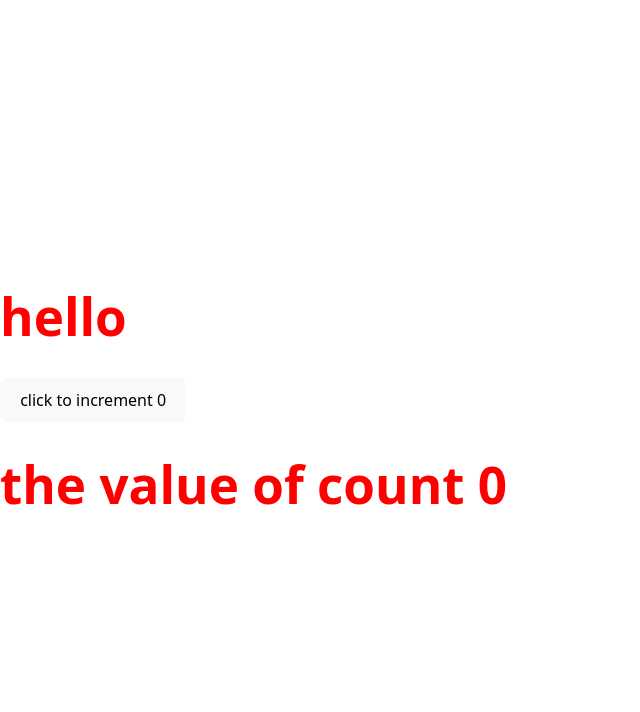
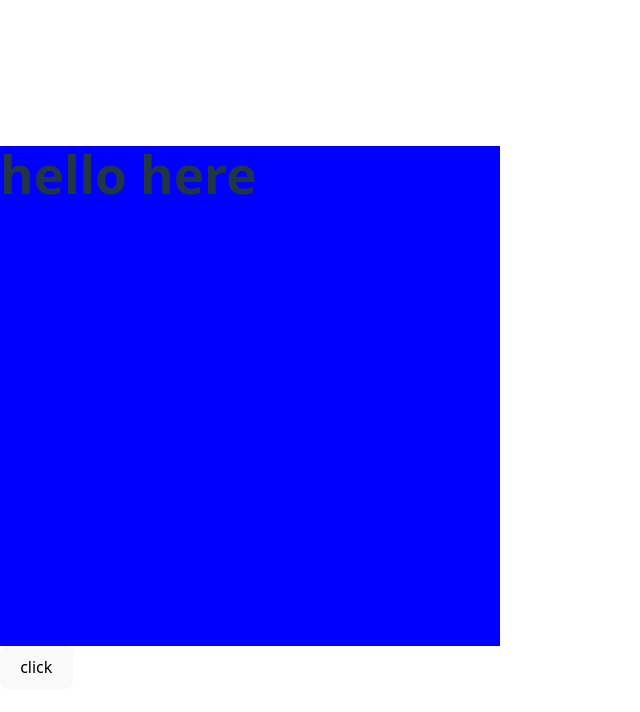
Before and after one commit to AyushSharma-17/React_revsionT1, a React (Vite) app: page / in a window 1280 px wide. Shown: the top 712 px of the page, without its empty margins (0-640 px from the left). Built offline with nearby package versions, Linux system fonts and the light colour scheme.

Commit message:
dyanamic stylinig with useState

```diff
--- a/src/App.jsx
+++ b/src/App.jsx
@@ -1,15 +1,28 @@
 import { useState } from "react";
-import Ncounter from "./ncounter";
+function App() {
+  const [cardStyle, setCardStyle] = useState({
+    height: "500px",
+    width: "500px",
+    backgroundColor: "blue"
+  })
+  // const handleClick = () => {
+  //   setCardStyle({
+  //     height: "500px",
+  //     width: "500px",
+  //     backgroundColor: "red"
+  //   })
+  const updateTheme = (bgColor, textColor) => {
+    setCardStyle({ ...cardStyle, backgroundColor: bgColor, color: textColor });
+  }
 
-function App() {
-  const [count, setCount] = useState(0);
+
   return (
-    <div style={{ color: 'red', backgroundColor: 'white' }}>
-      <h1>hello</h1>
-      <button onClick={() => setCount(count + 1)}> click to increment {count}</button>
-      <Ncounter count={count} />
+    <div>
+      <div style={cardStyle}>
+        <h1>hello here</h1>
+      </div>
+      <button onClick={() => updateTheme('red', 'green')}>click</button>
     </div>
   )
 }
-
 export default App;
```
Also changed, not shown: 1 other file (tests, documents, lock files or other folders).
